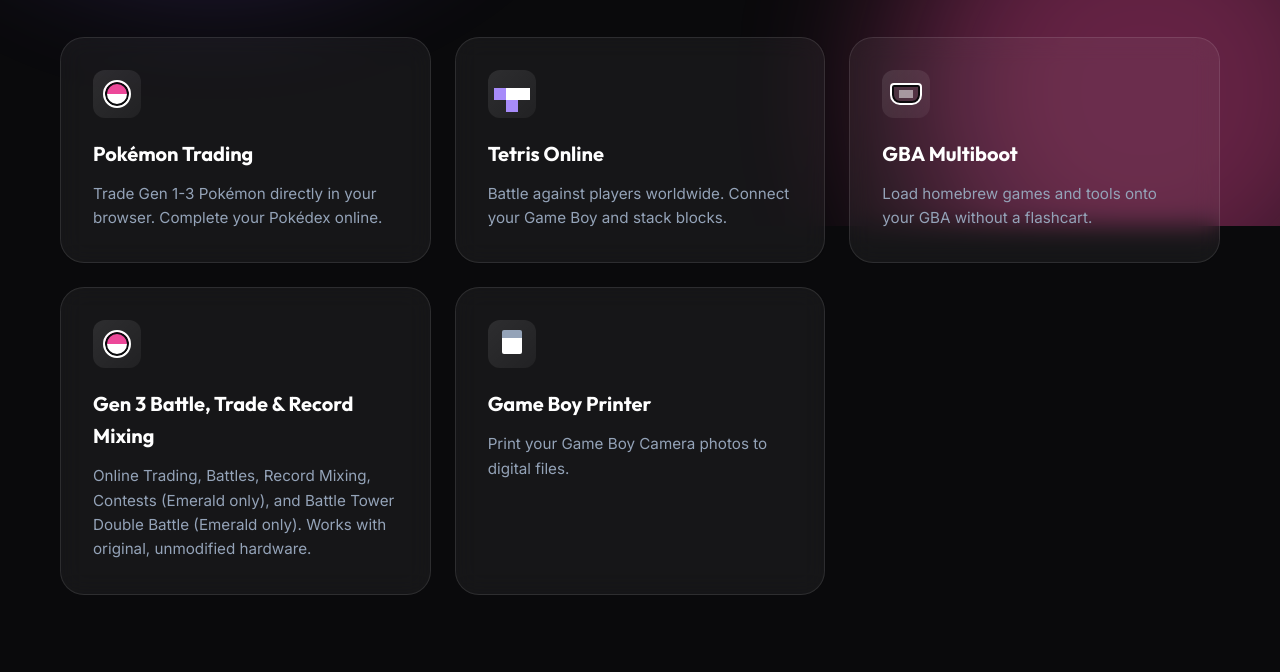
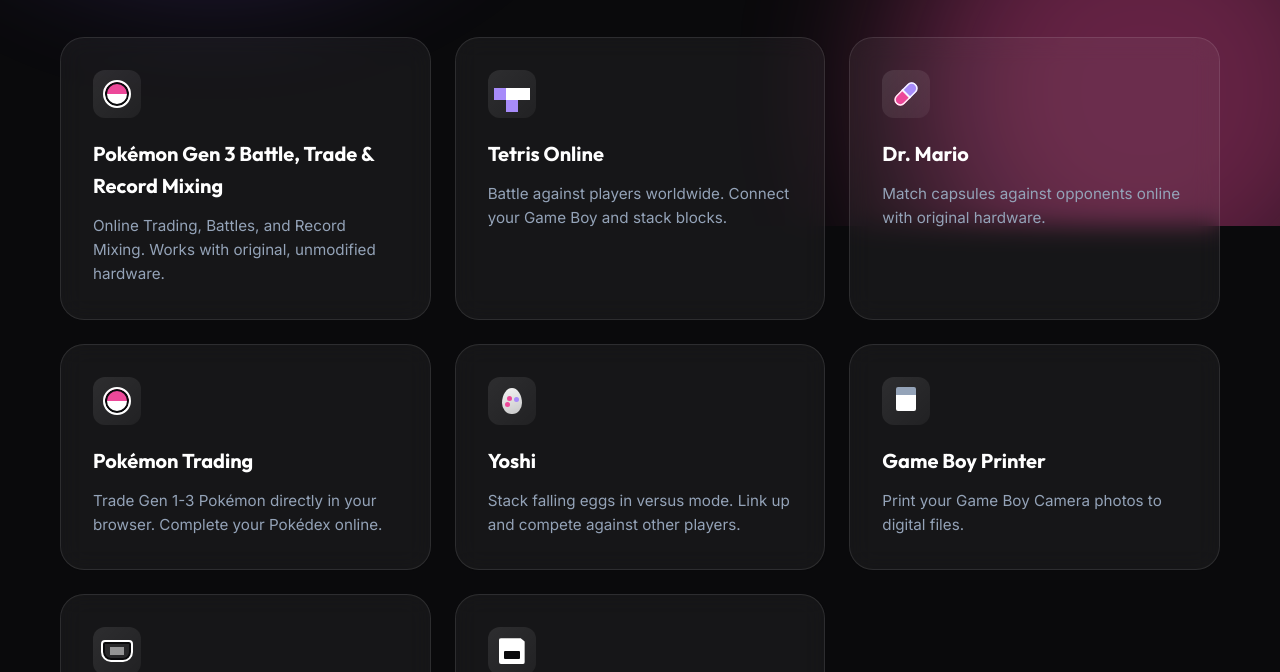
Before and after one commit to starlarkus/gblink-homepage, a plain HTML site: page index.html in a window 1280 px wide. Shown: the part 574-1246 px from the top of the page. Drawn offline with Linux system fonts and the light colour scheme.

Commit message:
add drmario yoshiand gbadump

```diff
--- a/index.html
+++ b/index.html
@@ -83,11 +83,11 @@
             <div class="container">
                 <h3 class="section-heading">USB Web Clients</h3>
                 <div class="grid">
-                    <!-- Pokemon -->
-                    <a href="https://pokemon.gblink.io" target="_blank" class="card glass-panel">
+                    <!-- Gen3 Battle Trade -->
+                    <a href="https://celi0.link/" target="_blank" class="card glass-panel">
                         <div class="card-icon pokemon-icon"></div>
-                        <h4>Pokémon Trading</h4>
-                        <p>Trade Gen 1-3 Pokémon directly in your browser. Complete your Pokédex online.</p>
+                        <h4>Pokémon Gen 3 Battle, Trade & Record Mixing</h4>
+                        <p>Online Trading, Battles, and Record Mixing. Works with original, unmodified hardware.</p>
                     </a>
 
                     <!-- Tetris -->
@@ -97,6 +97,34 @@
                         <p>Battle against players worldwide. Connect your Game Boy and stack blocks.</p>
                     </a>
 
+                    <!-- Dr Mario -->
+                    <a href="https://drmario.gblink.io" target="_blank" class="card glass-panel">
+                        <div class="card-icon drmario-icon"></div>
+                        <h4>Dr. Mario</h4>
+                        <p>Match capsules against opponents online with original hardware.</p>
+                    </a>
+
+                    <!-- Pokemon -->
+                    <a href="https://pokemon.gblink.io" target="_blank" class="card glass-panel">
+                        <div class="card-icon pokemon-icon"></div>
+                        <h4>Pokémon Trading</h4>
+                        <p>Trade Gen 1-3 Pokémon directly in your browser. Complete your Pokédex online.</p>
+                    </a>
+
+                    <!-- Yoshi -->
+                    <a href="https://yoshi.gblink.io" target="_blank" class="card glass-panel">
+                        <div class="card-icon yoshi-icon"></div>
+                        <h4>Yoshi</h4>
+                        <p>Stack falling eggs in versus mode. Link up and compete against other players.</p>
+                    </a>
+
+                    <!-- Printer -->
+                    <a href="https://printer.gblink.io" target="_blank" class="card glass-panel">
+                        <div class="card-icon print-icon"></div>
+                        <h4>Game Boy Printer</h4>
+                        <p>Print your Game Boy Camera photos to digital files.</p>
+                    </a>
+
                     <!-- Multiboot -->
                     <a href="https://multiboot.gblink.io" target="_blank" class="card glass-panel">
                         <div class="card-icon gba-icon"></div>
@@ -104,18 +132,11 @@
                         <p>Load homebrew games and tools onto your GBA without a flashcart.</p>
                     </a>
 
-                    <!-- Gen3 Battle Trade -->
-                    <a href="https://celi0.link/" target="_blank" class="card glass-panel">
-                        <div class="card-icon pokemon-icon"></div>
-                        <h4>Gen 3 Battle, Trade & Record Mixing</h4>
-                        <p>Online Trading, Battles, Record Mixing, Contests (Emerald only), and Battle Tower Double Battle (Emerald only). Works with original, unmodified hardware.</p>
-                    </a>
-
-                    <!-- Printer -->
-                    <a href="https://printer.gblink.io" target="_blank" class="card glass-panel">
-                        <div class="card-icon print-icon"></div>
-                        <h4>Game Boy Printer</h4>
-                        <p>Print your Game Boy Camera photos to digital files.</p>
+                    <!-- GBA Cart Dumper -->
+                    <a href="https://gbadump.gblink.io" target="_blank" class="card glass-panel">
+                        <div class="card-icon cartdump-icon"></div>
+                        <h4>GB Cart Reader</h4>
+                        <p>Back up your Game Boy and Game Boy Color cartridges using a GBA. Dump ROMs and save files in your browser.</p>
                     </a>
                 </div>
             </div>
@@ -138,8 +159,8 @@
                     <a href="https://github.com/Lorenzooone/pico-gb-mobile-adapter" target="_blank"
                         class="card glass-panel">
                         <div class="card-icon mobile-icon"></div>
-                        <h4>Pokémon Mobile Adapter</h4>
-                        <p>Emulate the Mobile Adapter GB to connect to custom servers.</p>
+                        <h4>Mobile Adapter</h4>
+                        <p>Emulate the GB Mobile Adapter to connect to custom servers.</p>
                     </a>
                 </div>
             </div>
--- a/style.css
+++ b/style.css
@@ -428,6 +428,88 @@
     /* Button at bottom */
 }
 
+/* Dr Mario: two-tone capsule pill, rotated */
+.drmario-icon::after {
+    content: '';
+    position: absolute;
+    top: 50%;
+    left: 50%;
+    transform: translate(-50%, -50%) rotate(-45deg);
+    width: 28px;
+    height: 12px;
+    border-radius: 6px;
+    background: linear-gradient(to right, #ec4899 0%, #ec4899 50%, #a78bfa 50%, #a78bfa 100%);
+    box-shadow: inset 0 0 0 1.5px rgba(255, 255, 255, 0.9);
+}
+
+.drmario-icon::before {
+    content: '';
+    position: absolute;
+    top: 50%;
+    left: 50%;
+    transform: translate(-50%, -50%) rotate(-45deg);
+    width: 1.5px;
+    height: 12px;
+    background: rgba(255, 255, 255, 0.9);
+    z-index: 1;
+}
+
+/* Yoshi: filled egg with brand-color spots */
+.yoshi-icon::after {
+    content: '';
+    position: absolute;
+    top: 50%;
+    left: 50%;
+    transform: translate(-50%, -50%);
+    width: 20px;
+    height: 26px;
+    border-radius: 50% 50% 48% 48% / 58% 58% 42% 42%;
+    background: linear-gradient(160deg, rgba(255, 255, 255, 0.95), rgba(255, 255, 255, 0.75));
+}
+
+.yoshi-icon::before {
+    content: '';
+    position: absolute;
+    top: 50%;
+    left: 50%;
+    width: 5px;
+    height: 5px;
+    border-radius: 50%;
+    background: #ec4899;
+    transform: translate(-5px, -5px);
+    box-shadow:
+        7px 1px 0 #a78bfa,
+        -2px 6px 0 #ec4899;
+    z-index: 1;
+}
+
+/* GBA Cart Dumper: Game Boy cartridge silhouette with small chamfered corner */
+.cartdump-icon::after {
+    content: '';
+    position: absolute;
+    top: 50%;
+    left: 50%;
+    transform: translate(-50%, -50%);
+    width: 26px;
+    height: 26px;
+    background: white;
+    clip-path: polygon(0 0, 85% 0, 100% 12%, 100% 100%, 0 100%);
+    border-radius: 2px;
+}
+
+.cartdump-icon::before {
+    content: '';
+    position: absolute;
+    top: 50%;
+    left: 50%;
+    width: 16px;
+    height: 8px;
+    background: var(--bg-dark);
+    transform: translate(-50%, calc(-50% + 4px));
+    border-radius: 1px;
+    z-index: 1;
+}
+
 .card h4 {
     font-size: 1.25rem;
     margin-bottom: 12px;
```
